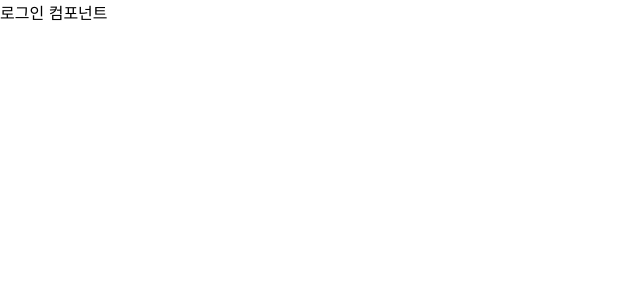
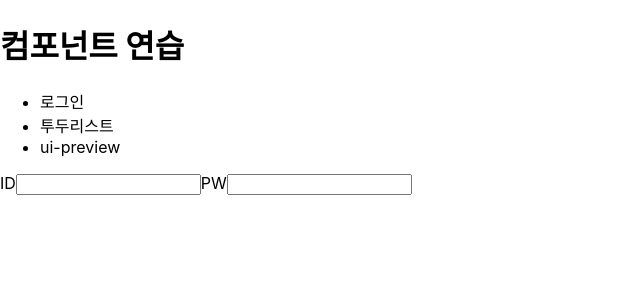
Before and after one commit to merge-simpson/react-js-tailwind-vite, a React (Vite) app: page /login in a window 1280 px wide. Shown: the top 300 px of the page, without its empty margins (0-640 px from the left). Built offline with nearby package versions, Linux system fonts and the light colour scheme.

Commit message:
Feat(Users): Create login page.

```diff
--- /dev/null
+++ b/src/components/users/Login.jsx
@@ -0,0 +1,13 @@
+import Header from "../common/Header"
+import LoginForm from "./widgets/LoginForm"
+
+const Login = () => {
+  return (
+    <main>
+      <Header />
+      <LoginForm />
+    </main>
+  )
+}
+
+export default Login
--- /dev/null
+++ b/src/components/users/widgets/LoginForm.jsx
@@ -0,0 +1,13 @@
+
+const LoginForm = () => {
+  return (
+    <div>
+      <span>ID</span>
+      <input type="text" />
+      <span>PW</span>
+      <input type="password" />
+    </div>
+  )
+}
+
+export default LoginForm
--- a/src/main.jsx
+++ b/src/main.jsx
@@ -3,6 +3,7 @@ import React from 'react'
 import ReactDOM from 'react-dom/client'
 import App from './App'
 import './index.css'
+import Login from '@components/users/Login'
 
 ReactDOM.createRoot(document.getElementById('root')).render(
   <React.StrictMode>
@@ -12,7 +13,7 @@ ReactDOM.createRoot(document.getElementById('root')).render(
         <Route path="/" element={<App />} />
 
 				{/* USERS */}
-        <Route path="/login" element={<div>로그인 컴포넌트</div>} />
+        <Route path="/login" element={<Login />} />
         <Route path="/signup" element={<div>회원가입 컴포넌트</div>} />
 
 				{/* HTTP ERROR PAGE */}
```
